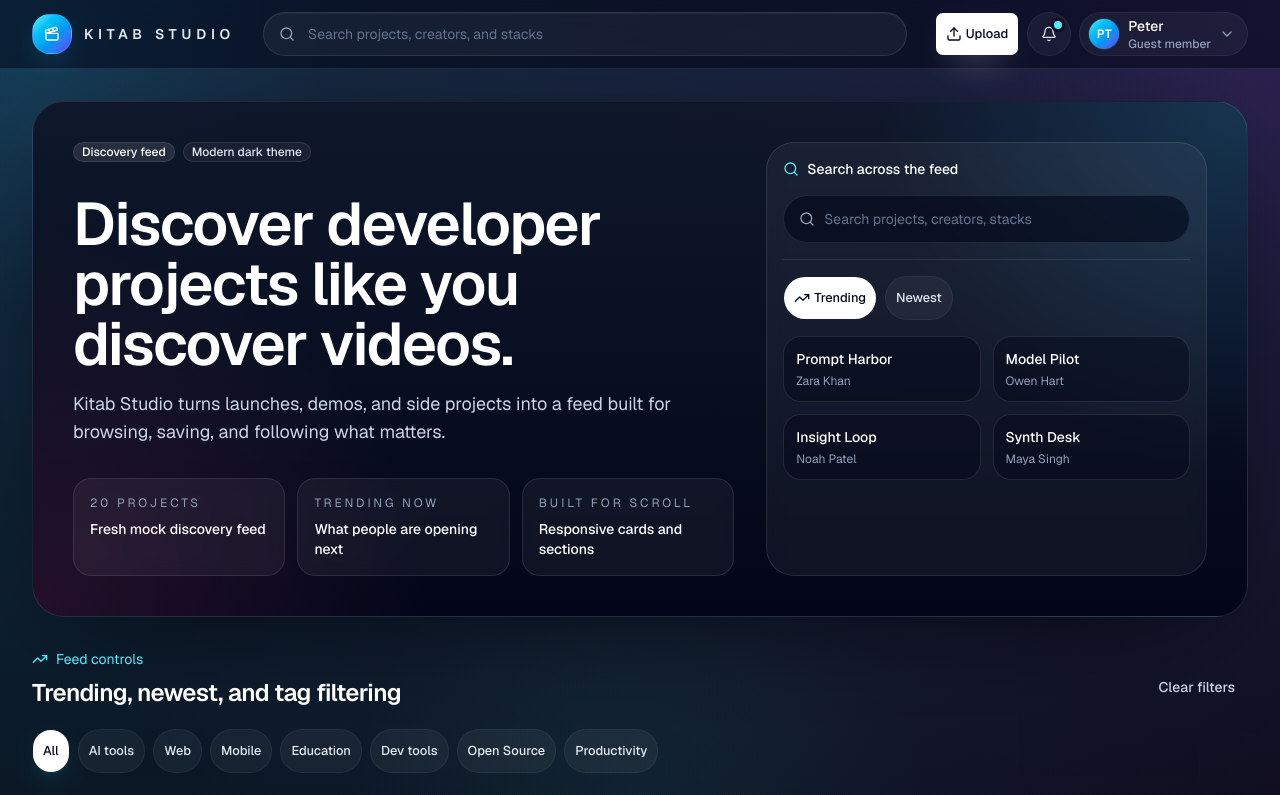
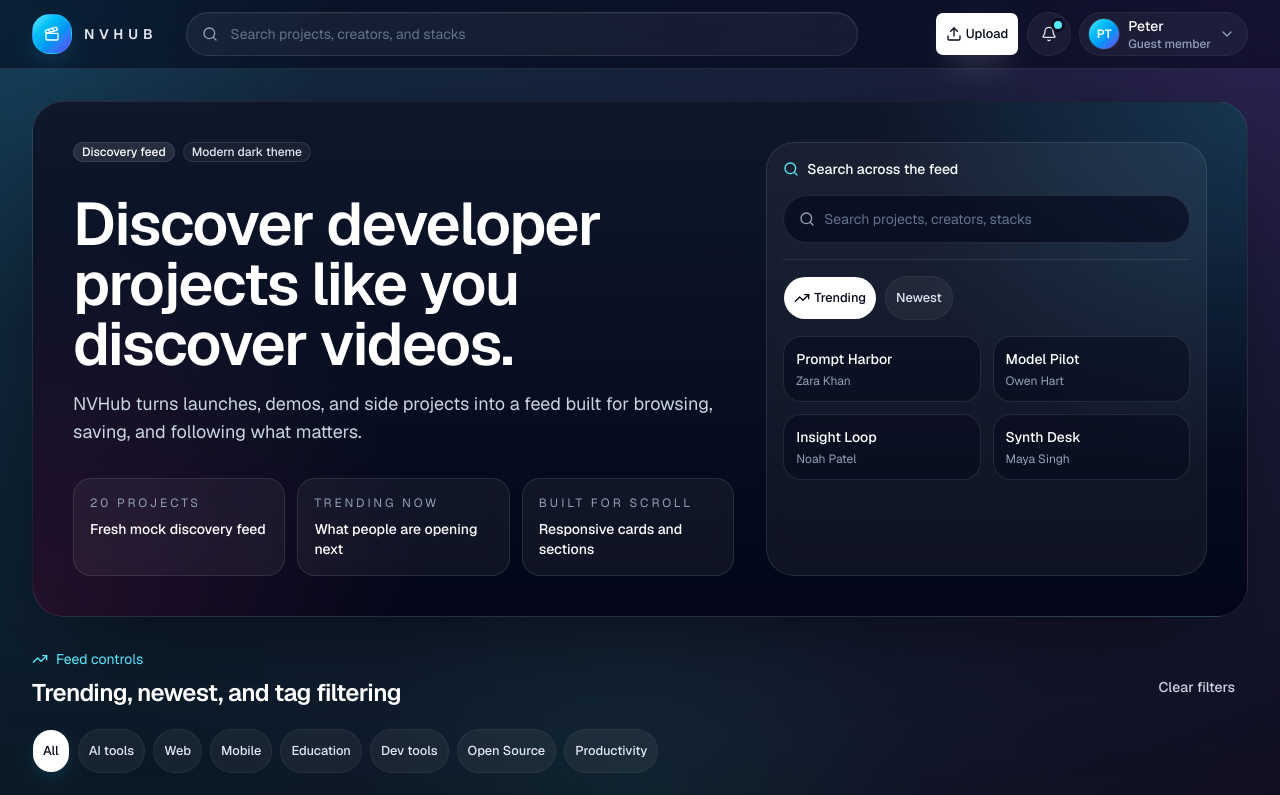
Before and after one commit to peterkandel/NVHub, a Next.js app: page / in a window 1280 px wide. Shown: the top 795 px of the page. Built offline with nearby package versions, Linux system fonts and the light colour scheme.

Commit message:
rebrand to NVHub

```diff
--- a/app/layout.tsx
+++ b/app/layout.tsx
@@ -19,7 +19,7 @@ const spaceGrotesk = Space_Grotesk({
 });
 
 export const metadata: Metadata = {
-  title: "Kitab Studio",
+  title: "NVHub",
   description: "A creator-first platform for showcasing developer projects.",
 };
 
--- a/components/feed-grid.tsx
+++ b/components/feed-grid.tsx
@@ -122,7 +122,7 @@ export function FeedGrid({ projects, filters }: FeedGridProps) {
                 Discover developer projects like you discover videos.
               </h1>
               <p className="max-w-2xl text-base leading-7 text-slate-300 sm:text-lg">
-                Kitab Studio turns launches, demos, and side projects into a feed
+                NVHub turns launches, demos, and side projects into a feed
                 built for browsing, saving, and following what matters.
               </p>
             </div>
--- a/components/navbar.tsx
+++ b/components/navbar.tsx
@@ -16,7 +16,7 @@ export function Navbar() {
           <span className="flex size-10 items-center justify-center rounded-2xl border border-cyan-300/20 bg-gradient-to-br from-cyan-300 via-sky-500 to-indigo-600 text-white shadow-[0_10px_30px_-12px_rgba(56,189,248,0.75)]">
             <Clapperboard className="size-4" />
           </span>
-          <span className="text-sm uppercase tracking-[0.34em] text-slate-200">Kitab Studio</span>
+          <span className="text-sm uppercase tracking-[0.34em] text-slate-200">NVHub</span>
         </Link>
 
         <div className="hidden flex-1 items-center px-4 md:flex">
--- a/package.json
+++ b/package.json
@@ -1,5 +1,5 @@
 {
-  "name": "kitab-studio",
+  "name": "nvhub",
   "version": "0.1.0",
   "private": true,
   "scripts": {
```
Also changed, not shown: 1 other file (tests, documents, lock files or other folders).
